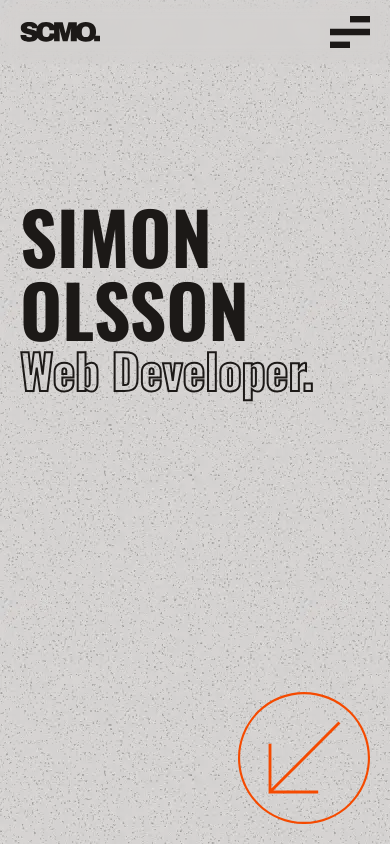
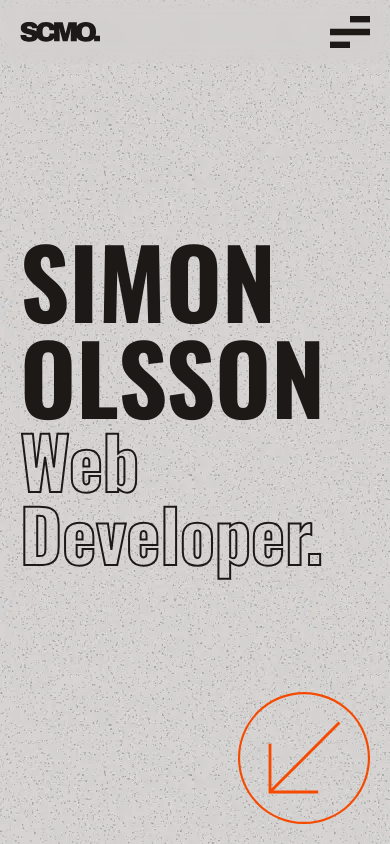
Before and after one commit to scmo-1/portfolio, a Next.js app: page / in a window 390 px wide. Shown: the top 844 px of the page. Built offline with nearby package versions, Linux system fonts and the light colour scheme.

Commit message:
hero layout adjustment

```diff
--- a/src/app/globals.css
+++ b/src/app/globals.css
@@ -5,7 +5,7 @@
     color: transparent;
     -webkit-text-stroke: 2px #1c1917;
   }
-  @media screen and (min-width: 1024px) {
+  @media screen and (min-width: 768px) {
     .text-outline {
       color: transparent;
       -webkit-text-stroke: 4px #1c1917;
--- a/src/components/sections/hero/HeroSection.jsx
+++ b/src/components/sections/hero/HeroSection.jsx
@@ -7,17 +7,26 @@ import Reveal from "@/components/ui/Reveal";
 function HeroSection() {
   return (
     <section className="flex h-screen w-full">
-      <div className="mt-50 flex w-full flex-col lg:flex-row lg:justify-between">
-        <h1 className="flex flex-col lg:mt-auto">
-          <Reveal delay={0.3}>
-            <span className="text-7xl md:text-9xl lg:text-[200px]">SIMON</span>
+      <div className="mt-40 flex w-full flex-col lg:flex-row lg:justify-between">
+        <h1 className="mt-auto flex w-full flex-col pb-5 lg:w-3/4">
+          <Reveal delay={0.2}>
+            <span className="text-8xl md:text-[150px] lg:text-[200px]">
+              SIMON
+            </span>
           </Reveal>
-          <Reveal delay={0.5}>
-            <span className="text-7xl md:text-9xl lg:text-[200px]">OLSSON</span>
+          <Reveal delay={0.4}>
+            <span className="text-8xl md:text-[150px] lg:text-[200px]">
+              OLSSON
+            </span>
           </Reveal>
-          <Reveal delay={0.7}>
-            <span className="text-outline -mt-5 block py-5 text-5xl md:text-8xl lg:text-9xl">
-              Web Developer.
+          <Reveal delay={0.6}>
+            <span className="text-outline 2xl: block text-7xl md:text-[150px] lg:text-[150px] xl:text-[180px]">
+              Web
+            </span>
+          </Reveal>
+          <Reveal delay={0.8}>
+            <span className="text-outline 2xl: block pb-8 text-7xl md:text-[150px] lg:text-[150px] xl:text-[180px]">
+              Developer.
             </span>
           </Reveal>
         </h1>
```
